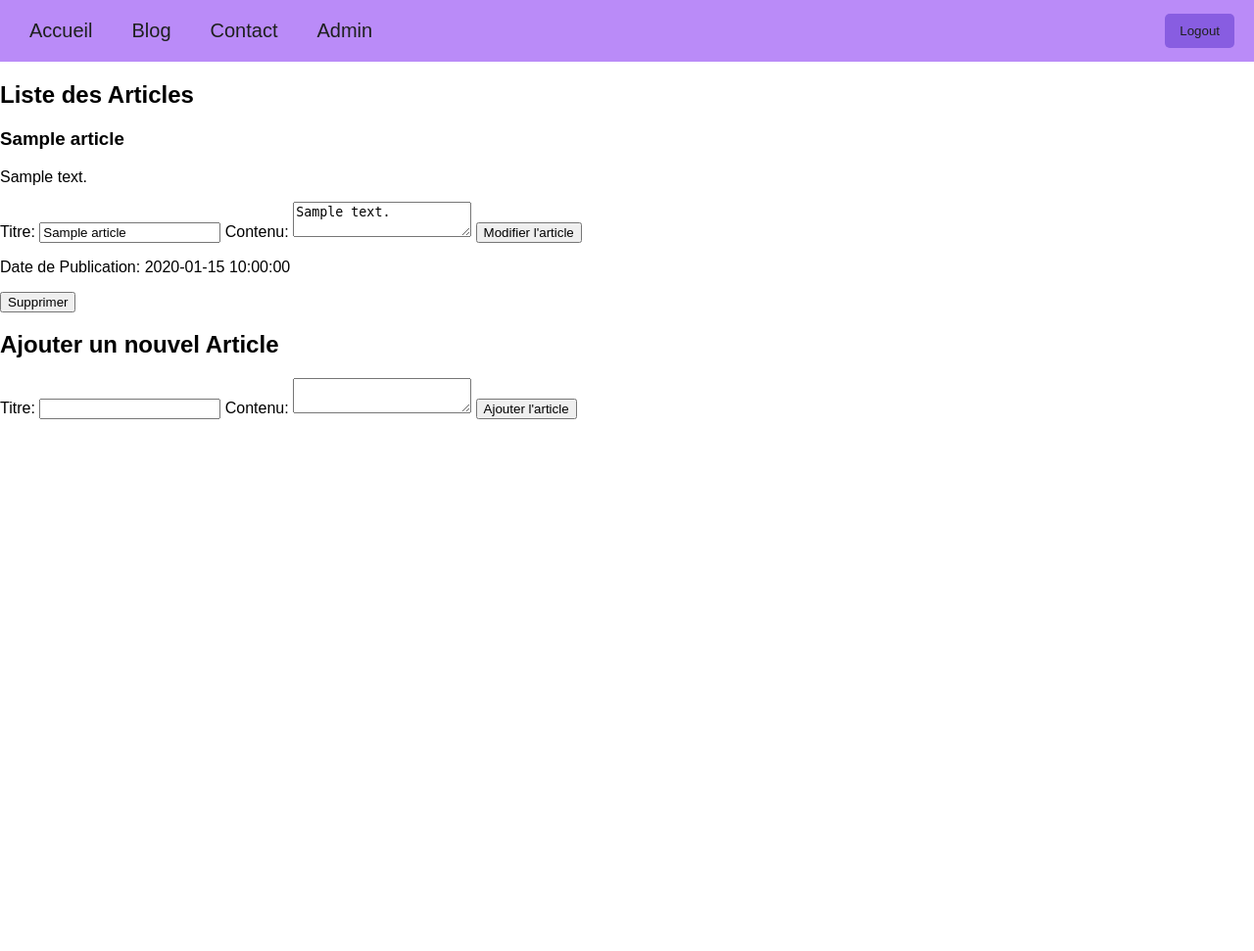
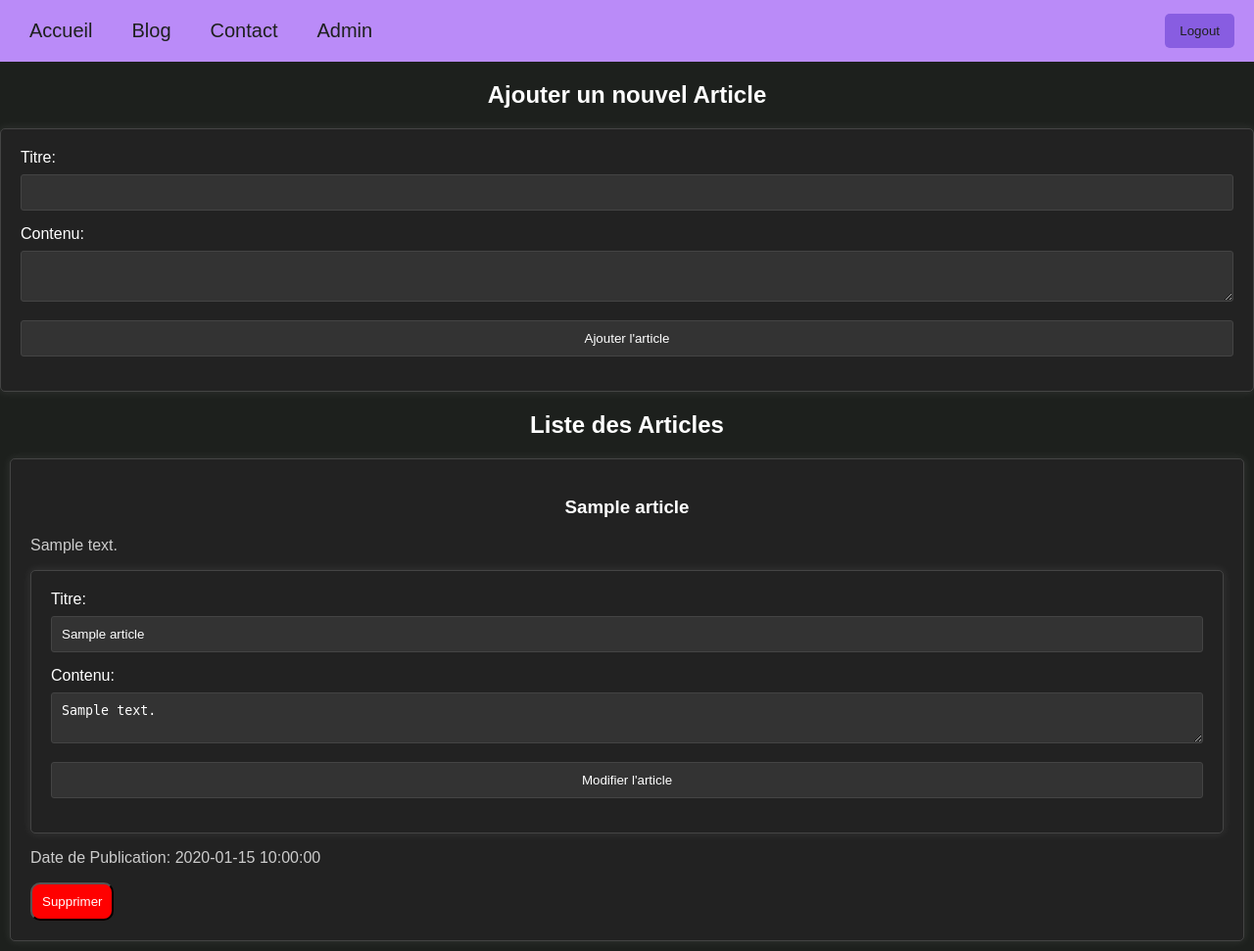
Before and after one commit to Flyax06/portfolio, a PHP site: page /blogAdmin.php in a window 1280 px wide. Shown: the whole page at 98% size. Before the commit the page ends 428 px from the top, so only its background shows below. Run offline with PHP 8.4, Linux system fonts and the light colour scheme; the visitor is signed in with stand-in values (Sample User, id 1); tables that the repository leaves empty or names only in its code hold one stand-in row (values such as "Sample post").

Commit message:
portfolio

```diff
--- a/articles.php
+++ b/articles.php
@@ -1,6 +1,4 @@
 <?php
-
-
 
 require_once('env.php');
 require_once('database.php');
--- a/blogAdmin.php
+++ b/blogAdmin.php
@@ -7,9 +7,17 @@ if (!isset($_SESSION['user'])) {
     exit();
 }
 
+// Traitement de la déconnexion
+if (isset($_POST['logout'])) {
+    session_destroy(); // Détruire la session
+    header('Location: index.php'); // Rediriger vers la page de connexion après la déconnexion
+    exit();
+}
+
 require_once('env.php');
 require_once('database.php');
 require_once('articles.php');
+require_once('csrf.php');
 
 try {
     $database = new Database($DB_HOST, $DB_NAME, $DB_PASSWORD, $DB_DATABASE);
@@ -19,6 +27,9 @@ try {
     if ($_SERVER['REQUEST_METHOD'] === 'POST' && isset($_POST['create'])) {
         $titre = htmlspecialchars($_POST['titre']);
         $contenu = htmlspecialchars($_POST['contenu']);
+        if (!isset($_POST['csrf_token']) || $_POST['csrf_token'] !== $_SESSION['csrf_token']) {
+            die('CSRF token validation failed');
+        }
 
         $result = $articleHandler->addArticle($titre, $contenu);
 
@@ -36,6 +47,10 @@ try {
         $updTitre = htmlspecialchars($_POST['updTitre']);
         $updContenu = htmlspecialchars($_POST['updContenu']);
         $updID = htmlspecialchars($_POST['article_id']);
+
+        if (!isset($_POST['csrf_token']) || $_POST['csrf_token'] !== $_SESSION['csrf_token']) {
+            die('CSRF token validation failed');
+        }
 
         $result = $articleHandler->updateArticle($updTitre, $updContenu, $updID);
 
@@ -62,52 +77,57 @@ try {
 <head>
     <meta charset="UTF-8">
     <meta name="viewport" content="width=device-width, initial-scale=1.0">
+    <link rel="stylesheet" href="./styles/blogAdmin.css">
     <title>Document</title>
 </head>
 
 <body>
     <?php include('header.php'); ?>
 
-    <h2>Liste des Articles</h2>
-    <?php foreach ($getArticles as $article) { ?>
-
-        <div>
-            <h3>
-                <?php echo $article['titre'] ?>
-            </h3>
-            <p>
-                <?php echo $article['contenu'] ?>
-            </p>
-            <!-- Modier l'article -->
-            <form method="post" action="">
-
-                <input type="hidden" name="article_id" value="<?php echo $article['id']; ?>">
-                <label for="titre">Titre:</label>
-                <input type="text" id="titre" name="updTitre" value="<?php echo $article['titre'] ?>" required>
-
-                <label for="contenu">Contenu:</label>
-                <textarea id="contenu" name="updContenu" required><?php echo $article['contenu'] ?></textarea>
-
-                <input type="submit" name="update" value="Modifier l'article">
-            </form>
-            <p>Date de Publication:
-                <?php echo $article['date_creation'] ?>
-            </p>
-            <button onclick="location.href='deleteArticle.php?id=<?php echo $article['id'] ?>'">Supprimer</button>
-        </div>
-
-    <?php } ?>
-
-    <h2>Ajouter un nouvel Article</h2>
-    <form method="post" action="">
+    <h2 class="admin-heading">Ajouter un nouvel Article</h2>
+    <form class="add-article-form" method="post" action="">
         <label for="titre">Titre:</label>
         <input type="text" id="titre" name="titre" required>
 
         <label for="contenu">Contenu:</label>
         <textarea id="contenu" name="contenu" required></textarea>
 
-        <input type="submit" name="create" value="Ajouter l'article">
+        <input type="hidden" name="csrf_token" value="<?= generateCSRFToken(); ?>">
+
+        <input type="submit" name="create" value="Ajouter l'article" class="add-button">
     </form>
+
+    <h2 class="admin-heading">Liste des Articles</h2>
+    <?php foreach ($getArticles as $article) { ?>
+
+        <div class="article-container">
+            <h3 class="article-title">
+                <?php echo $article['titre'] ?>
+            </h3>
+            <p class="article-content">
+                <?php echo $article['contenu'] ?>
+            </p>
+            <!-- Modifier l'article -->
+            <form class="article-form" method="post" action="">
+
+                <input type="hidden" name="article_id" value="<?php echo $article['id']; ?>">
+                <label for="updTitre">Titre:</label>
+                <input type="text" id="updTitre" name="updTitre" value="<?php echo $article['titre'] ?>" required>
+
+                <label for="updContenu">Contenu:</label>
+                <textarea id="updContenu" name="updContenu" required><?php echo $article['contenu'] ?></textarea>
+
+                <input type="hidden" name="csrf_token" value="<?= generateCSRFToken(); ?>">
+
+                <input type="submit" name="update" value="Modifier l'article" class="update-button">
+            </form>
+            <p class="article-date">Date de Publication:
+                <?php echo $article['date_creation'] ?>
+            </p>
+            <button class="delete-button" onclick="location.href='deleteArticle.php?id=<?php echo $article['id'] ?>'">Supprimer</button>
+        </div>
+
+    <?php } ?>
 </body>
 
 </html>
--- /dev/null
+++ b/csrf.php
@@ -0,0 +1,10 @@
+<?php
+function generateCSRFToken()
+{
+    if (empty($_SESSION['csrf_token'])) {
+        $_SESSION['csrf_token'] = bin2hex(random_bytes(32));
+    }
+
+    return $_SESSION['csrf_token'];
+}
+?>
--- a/env.php
+++ b/env.php
@@ -6,4 +6,7 @@ $DB_PASSWORD="";
 $DB_DATABASE="portfolio";
 $DB_PORT="3306";
 
+$ADMIN_EMAIL="admin@gmail.com";
+$ADMIN_PASSWORD="admin";
+
 ?>
--- a/header.php
+++ b/header.php
@@ -11,11 +11,11 @@
 <body>
     <nav>
         <ul>
-            <li><a href="index.php">Accueil</a></li>
-            <li><a href="blog.php">Blog</a></li>
-            <li><a href="contact.php">Contact</a></li>
+            <li><a class="routes" href="index.php">Accueil</a></li>
+            <li><a class="routes" href="blog.php">Blog</a></li>
+            <li><a class="routes" href="contact.php">Contact</a></li>
             <?php if (isset($_SESSION['user'])): ?>
-                <li><a href="./blogAdmin.php">Admin</a></li>
+                <li><a class="routes" href="./blogAdmin.php">Admin</a></li>
             <?php endif; ?>
         </ul>
         <?php if (!isset($_SESSION['user'])): ?>
--- a/index.php
+++ b/index.php
@@ -57,7 +57,6 @@ try {
             </div>
         </div>
     </div>
-    <div class="trait"></div>
     <div class="container">
         <div class="content-2">
             <div class="title">Mes Compétences</div>
@@ -79,7 +78,6 @@ try {
             </div>
         </div>
     </div>
-    <div class="trait"></div>
     <div class="container">
         <div class="content-3">
             <div class="right">
--- /dev/null
+++ b/styles/blogAdmin.css
@@ -0,0 +1,85 @@
+body {
+    font-family: 'Arial', sans-serif;
+    margin: 0;
+    padding: 0;
+    background-color: #1D201D;
+    color: #fff;
+}
+
+.admin-heading {
+    color: #fff;
+    text-align: center;
+}
+
+.article-container {
+    background-color: #222;
+    border: 1px solid #444;
+    margin: 10px;
+    padding: 20px;
+    border-radius: 5px;
+    box-shadow: 0 0 10px rgba(255, 255, 255, 0.1);
+}
+
+.article-title {
+    color: #fff;
+    text-align: center;
+}
+
+.article-content,
+.article-date {
+    color: #ccc;
+}
+
+.article-form,
+.add-article-form {
+    margin-top: 10px;
+    background-color: #222;
+    border: 1px solid #444;
+    padding: 20px;
+    border-radius: 5px;
+    box-shadow: 0 0 10px rgba(255, 255, 255, 0.1);
+}
+
+.article-form label,
+.add-article-form label {
+    display: block;
+    margin-bottom: 8px;
+    color: #fff;
+}
+
+.article-form input,
+.article-form textarea,
+.add-article-form input,
+.add-article-form textarea {
+    width: 100%;
+    padding: 10px;
+    margin-bottom: 15px;
+    box-sizing: border-box;
+    border: 1px solid #444;
+    border-radius: 3px;
+    background-color: #333;
+    color: #fff;
+}
+
+.update-button,
+.add-button,
+.delete-button {
+    background-color: #fff;
+    color: #000;
+    cursor: pointer;
+}
+
+.update-button:hover,
+.add-button:hover,
+.delete-button:hover {
+    background-color: #eee;
+    color: #000;
+}
+
+.delete-button {
+    background-color: red;
+    color: #fff;
+    cursor: pointer;
+    padding: 10px;
+    border-radius: 10px;
+}
--- a/styles/connexion.css
+++ b/styles/connexion.css
@@ -16,7 +16,7 @@ form {
     width: 300px;
 }
 
-h2 {
+.title-contact {
     color: #fff;
     text-align: center;
 }
--- a/styles/header.css
+++ b/styles/header.css
@@ -24,7 +24,7 @@ li {
     margin-right: 20px; /* Ajoute de l'espace entre les éléments */
 }
 
-a {
+.routes {
     position: relative;
     display: block;
     color: #1D201D; /* Texte en couleur claire pour un meilleur contraste */
@@ -35,12 +35,12 @@ a {
     transition: background-color 0.3s, color 0.3s; /* Transition en douceur */
 }
 
-a:hover {
+.routes:hover {
     color: #1D201D; /* Couleur du texte au survol */
 }
 
-a::before,
-a::after {
+.routes::before,
+.routes::after {
     content: '';
     position: absolute;
     width: 0;
@@ -49,18 +49,18 @@ a::after {
     transition: width 0.3s; /* Transition en douceur */
 }
 
-a::before {
+.routes::before {
     top: 0;
     left: 0;
 }
 
-a::after {
+.routes::after {
     bottom: 0;
     right: 0;
 }
 
-a:hover::before,
-a:hover::after {
+.routes:hover::before,
+.routes:hover::after {
     width: 20%; /* Augmente la largeur des bordures au survol */
 }
 
@@ -86,7 +86,7 @@ a:hover::after {
         text-align: center;
     }
 
-    a {
+    .routes {
         padding: 10px;
     }
 }
```
Also changed, not shown: affProjet.php (+6 -3 lines), blog.php (+38 -3 lines), connexion.php (+8 -1 lines), contact.php (+22 -8 lines), styles/affProjet.css (added, +25 -0 lines), styles/blog.css (added, +55 -0 lines), styles/contact.css (added, +56 -0 lines), images/projet-1.png (added), images/projet-2.png (added), images/projet-3.png (added).
